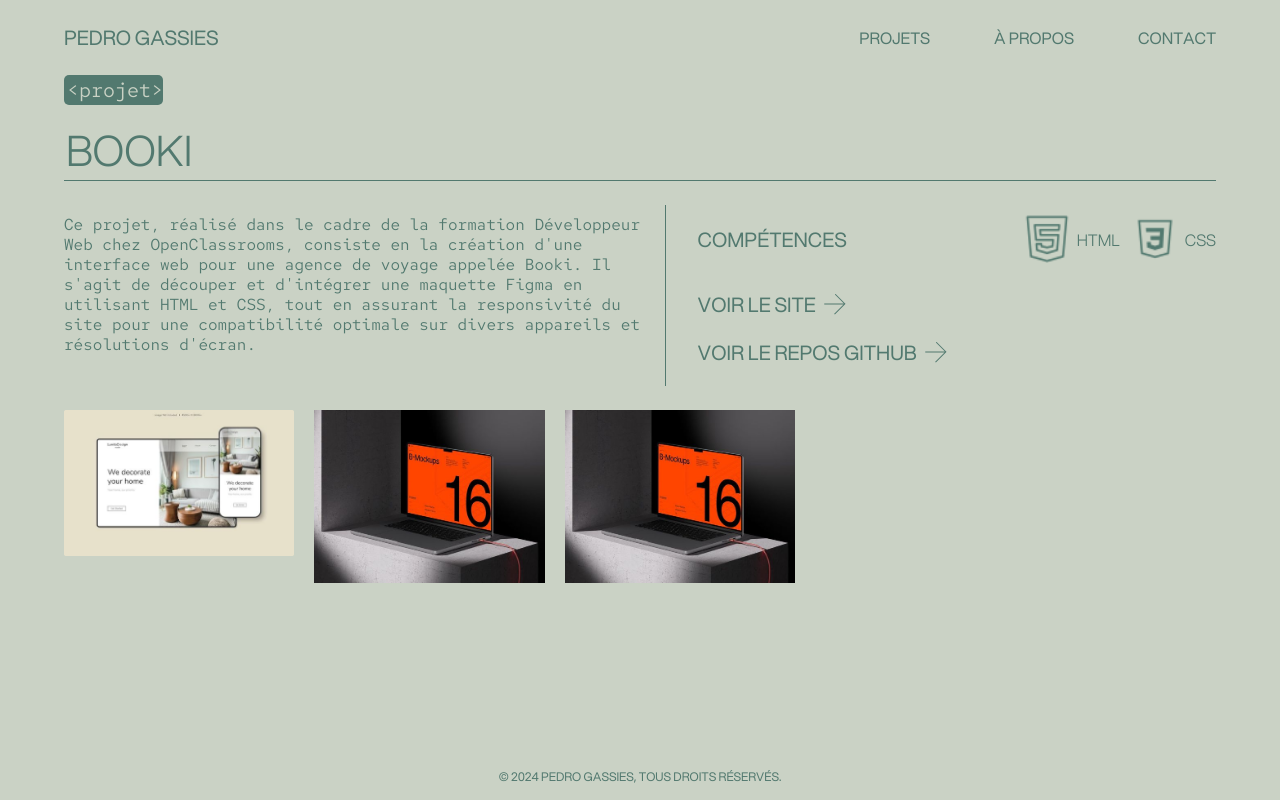
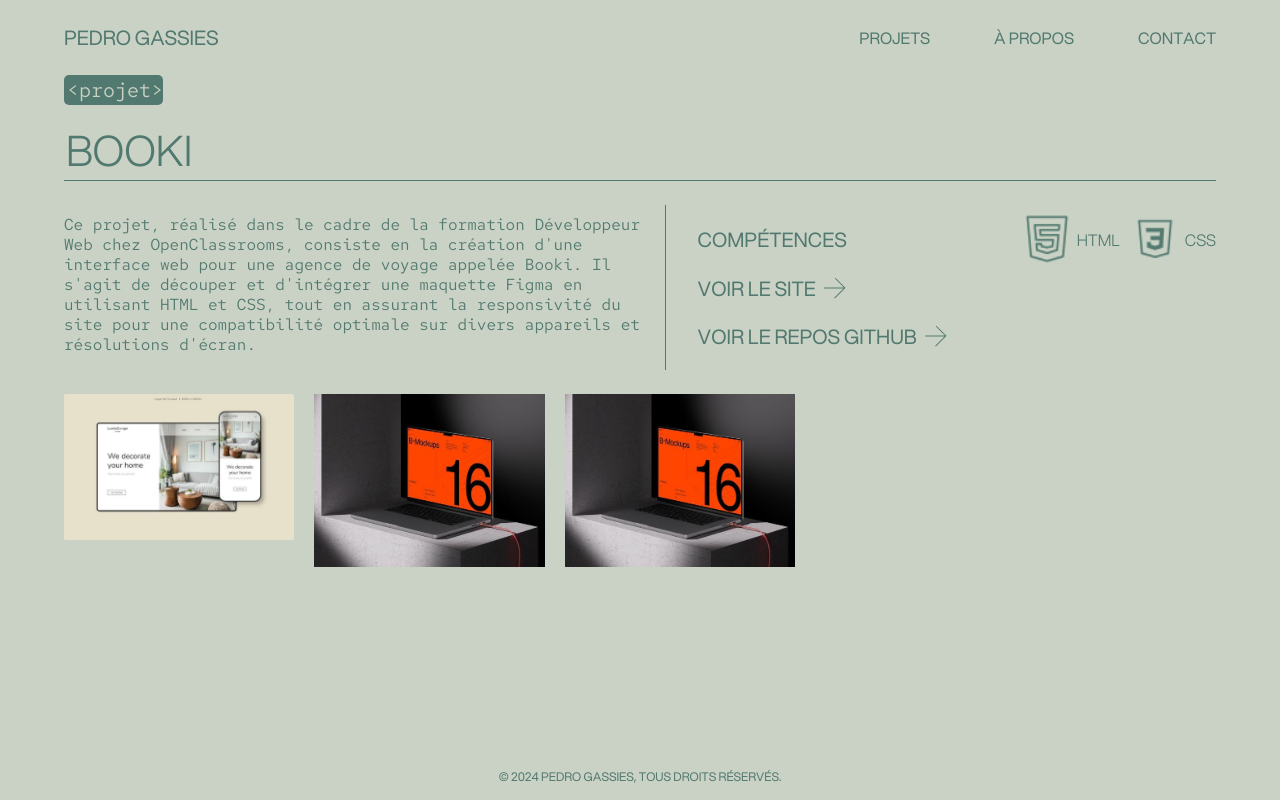
Before and after one commit to PedroGassies/Portfolio, a Next.js app in the folder portfolio/: page /projet/1 in a window 1280 px wide. Built offline with nearby package versions, Linux system fonts and the light colour scheme.

Commit message:
portfolio version openclassrooms finie

```diff
--- a/package.json
+++ b/package.json
@@ -1,5 +1,8 @@
 {
   "dependencies": {
+    "@emotion/react": "^11.13.3",
+    "@emotion/styled": "^11.13.0",
+    "@mui/material": "^6.0.2",
     "react-slick": "^0.30.2",
     "react-type-animation": "^3.2.0",
     "react-typed": "^2.0.12",
--- a/portfolio/src/components/ProjectCard/ProjectCard.module.css
+++ b/portfolio/src/components/ProjectCard/ProjectCard.module.css
@@ -42,6 +42,9 @@
         padding: 10px 25px 0 0 ;
         border-right:#52796F 1px solid;
         }
+    .links{
+        margin-top: 0;
+    }
     .links a {
         margin-top: 0;
         margin-bottom: 16px;
--- a/portfolio/src/components/ProjectCard/ProjectCard.tsx
+++ b/portfolio/src/components/ProjectCard/ProjectCard.tsx
@@ -1,7 +1,7 @@
 import React from 'react';
 import styles from './ProjectCard.module.css';
 import Titre from '../Title/Title';
-import Competences from "../Infos/Competences/Competences"
+import Competences from "../Infos/Competences/Competences";
 import ProjectImages from '../ProjectImages/ProjectImages';
 import { Project } from '../../data/projectTypes';
 
@@ -16,10 +16,24 @@ const Projet: React.FC<ProjetProps> = ({ project }) => {
             <div className={styles.datas}>
                 <p>{project.description}</p>
                 <div className={styles.informations}>
-                <Competences skills={project.skills}/>
+                    <Competences skills={project.skills} />
                     <div className={styles.links}>
-                    <a href={project.websiteLink} target="_blank">VOIR LE SITE <picture><img src='../../../assets/greenarrow.png' alt=""></img> </picture></a>
-                    <a href={project.githubLink}>VOIR LE REPOS GITHUB <picture><img src='../../../assets/greenarrow.png' alt=""></img> </picture></a>
+                        {project.websiteLink && project.websiteLink.trim() !== "" && (
+                            <a href={project.websiteLink} target="_blank" rel="noopener noreferrer">
+                                VOIR LE SITE
+                                <picture>
+                                    <img src='../../../assets/greenarrow.png' alt="" />
+                                </picture>
+                            </a>
+                        )}
+                        {project.githubLink && (
+                            <a href={project.githubLink} target="_blank" rel="noopener noreferrer">
+                                VOIR LE REPOS GITHUB
+                                <picture>
+                                    <img src='../../../assets/greenarrow.png' alt="" />
+                                </picture>
+                            </a>
+                        )}
                     </div>
                 </div>
             </div>
--- a/portfolio/src/data/projects.json
+++ b/portfolio/src/data/projects.json
@@ -33,7 +33,7 @@
         { "name": "JavaScript", "logo": "/assets/logo/javascript.png" },
         { "name": "SASS", "logo": "/assets/logo/sass.png" }
       ],
-      "websiteLink": "",
+      "websiteLink": "https://kasa-eight-dun.vercel.app/Home",
       "githubLink": "https://github.com/PedroGassies/Kasa.git",
       "images": ["/assets/rectangle.png", "/assets/mockup.jpg", "/assets/mockup.jpg"],
       "year":2024
```
Also changed, not shown: 1 other file (tests, documents, lock files or other folders). Lines whose indentation alone changed are shown as unchanged.
